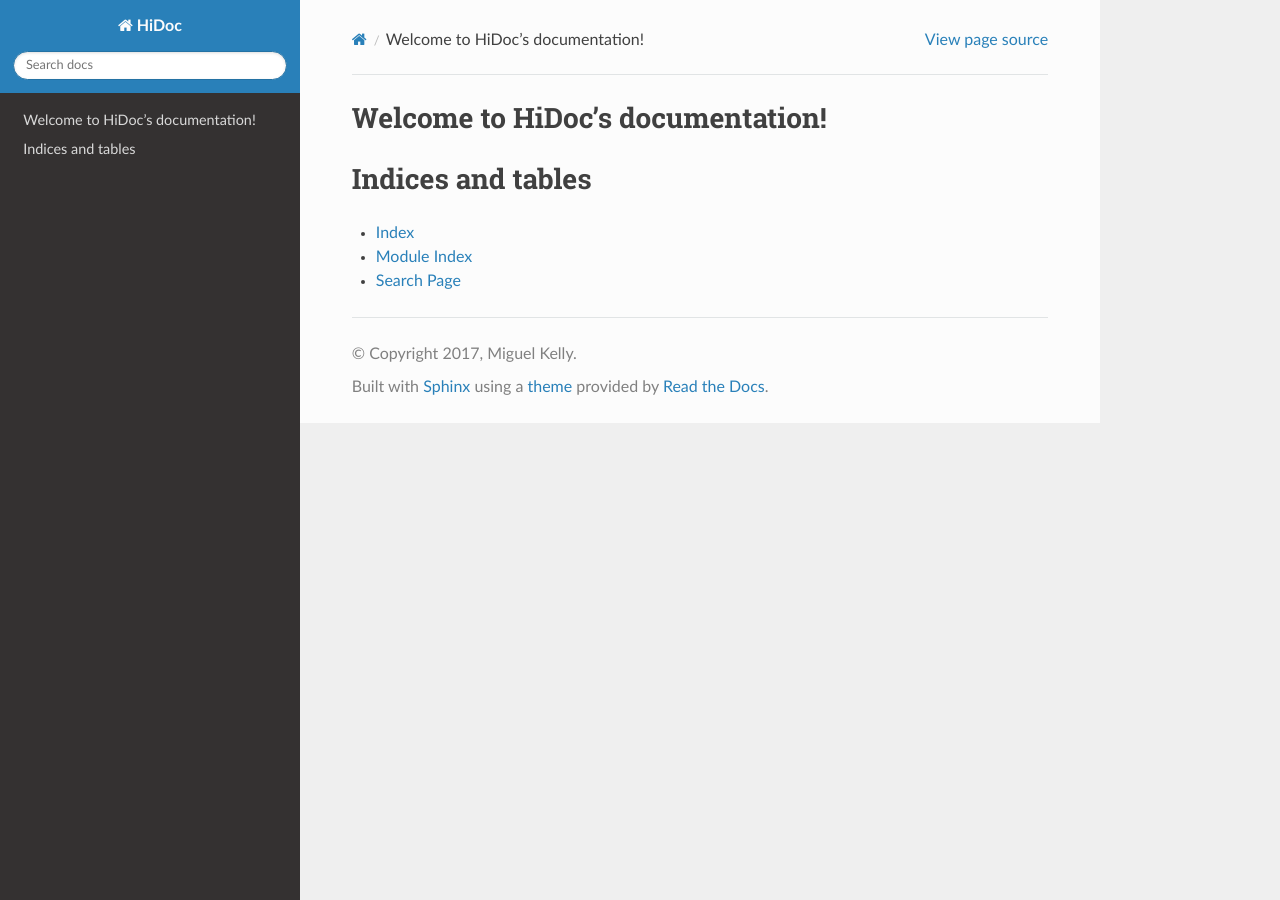
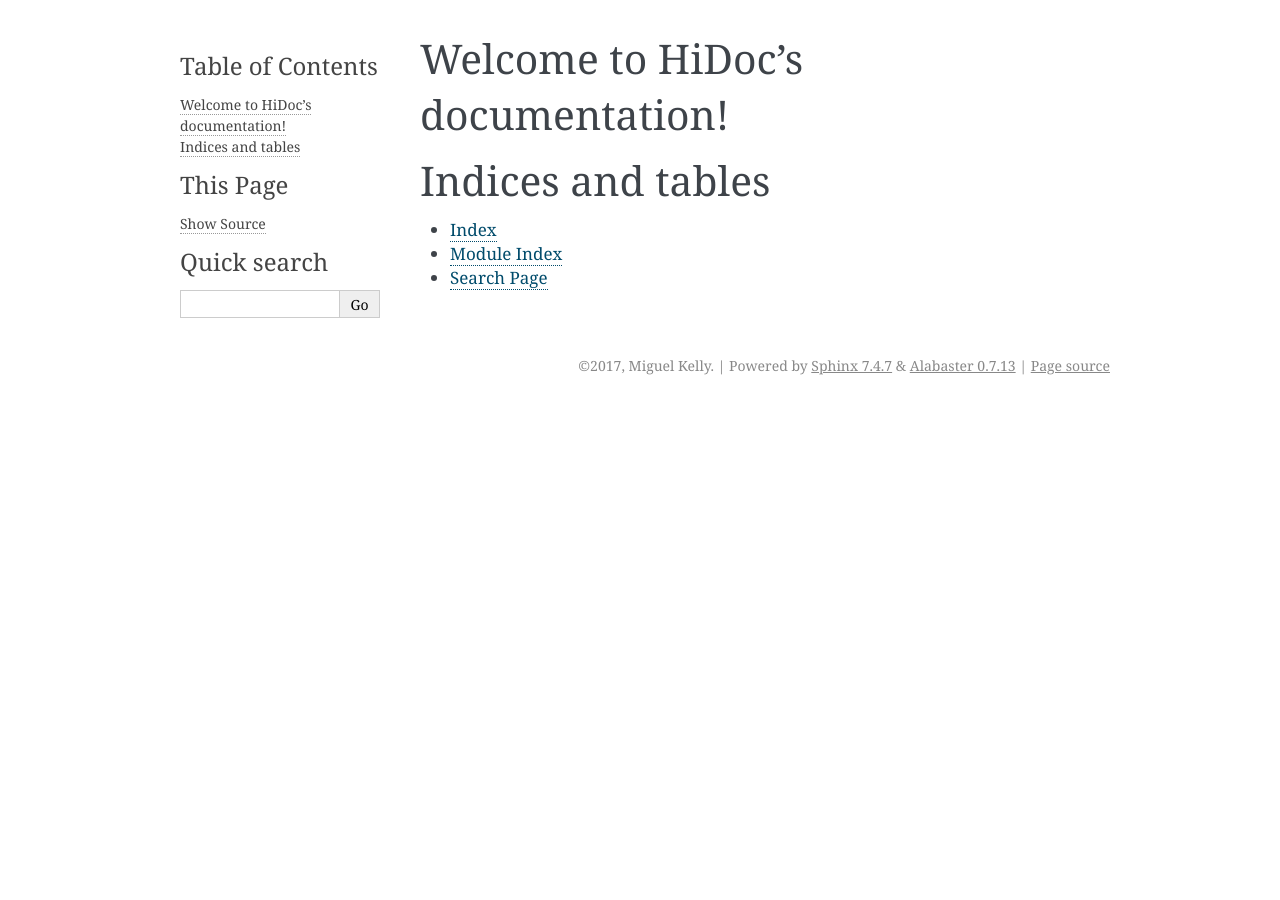
Before and after one commit to mikekelly08/HiDoc, a Sphinx documentation site: the page built from HiDocBackEnd/docs/source/index.rst, in a window 1280 px wide. Built offline with Sphinx 7.4.7, drawn with Linux system fonts in a browser that asks for light colours.

Commit message:
Correcciones

```diff
--- a/HiDocBackEnd/docs/source/conf.py
+++ b/HiDocBackEnd/docs/source/conf.py
@@ -1,5 +1,5 @@
 """SphixConfig."""
-# !/usr/bin/env python3
+#!/usr/bin/env python3
 # -*- coding: utf-8 -*-
 #
 # HiDoc documentation build configuration file, created by
@@ -35,7 +35,7 @@
 extensions = []
 
 # Add any paths that contain templates here, relative to this directory.
-templates_path = ['templates']
+templates_path = ['_templates']
 
 # The suffix(es) of source filenames.
 # You can specify multiple suffix as a list of string:
@@ -84,7 +84,7 @@ todo_include_todos = False
 # The theme to use for HTML and HTML Help pages.  See the documentation for
 # a list of builtin themes.
 #
-html_theme = 'sphinx_rtd_theme'
+html_theme = 'alabaster'
 
 # Theme options are theme-specific and customize the look and feel of a theme
 # further.  For a list of options available for each theme, see the
@@ -95,7 +95,7 @@ html_theme = 'sphinx_rtd_theme'
 # Add any paths that contain custom static files (such as style sheets) here,
 # relative to this directory. They are copied after the builtin static files,
 # so a file named "default.css" will overwrite the builtin "default.css".
-html_static_path = ['static']
+html_static_path = ['_static']
 
 
 # -- Options for HTMLHelp output ------------------------------------------
```
